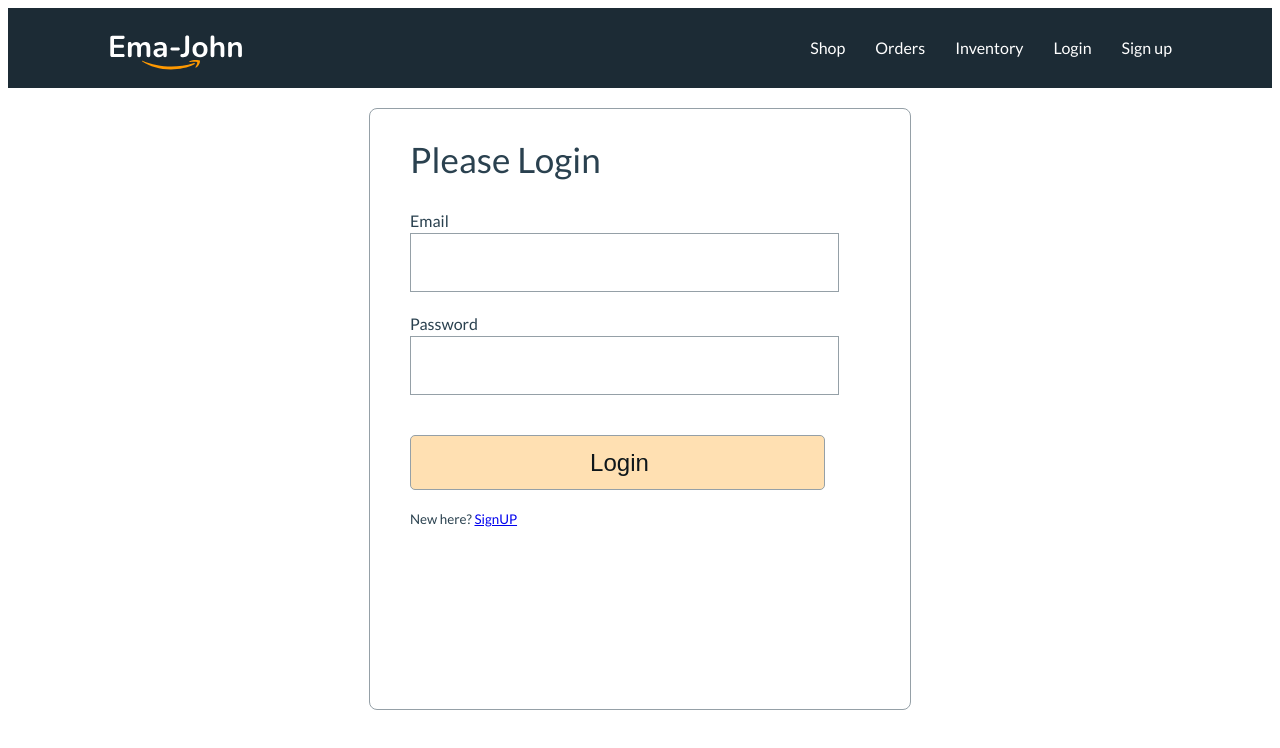
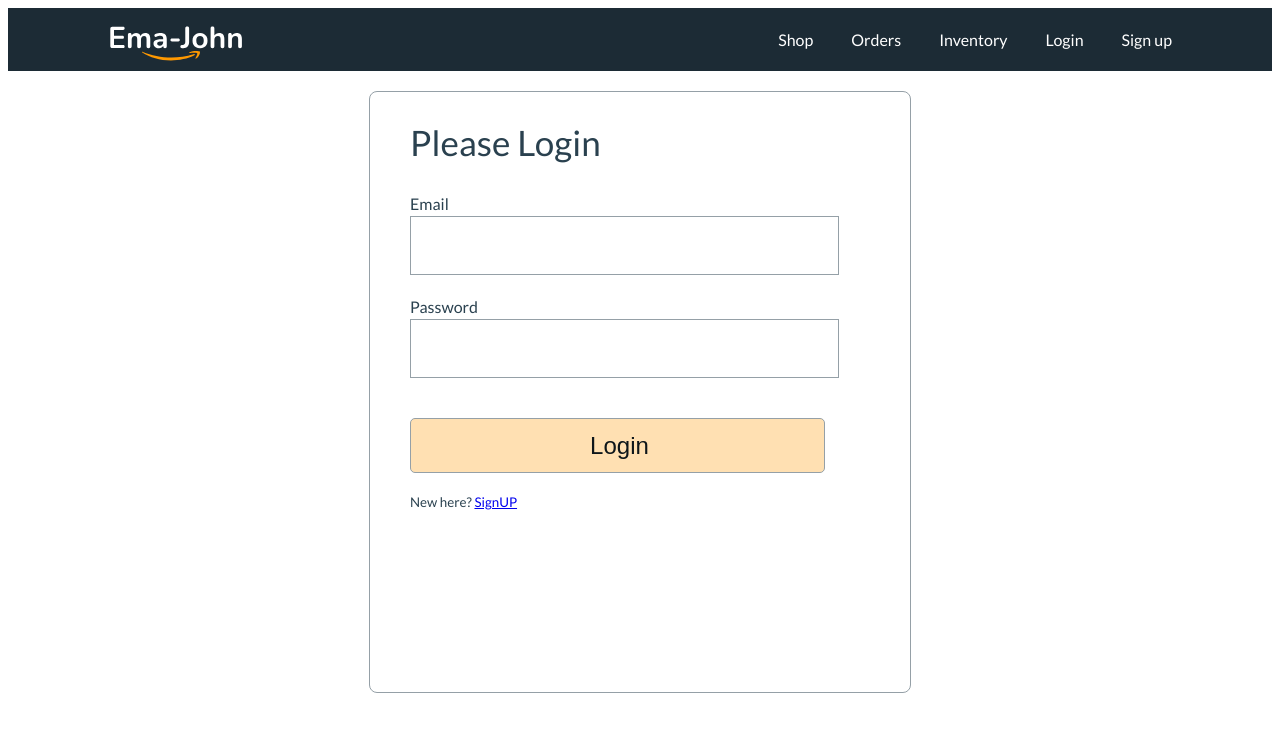
Before and after one commit to rabeya003/Ema-John-Shopping-app, a React app: page /login in a window 1280 px wide. Shown: the top 748 px of the page. Built offline with nearby package versions, Linux system fonts and the light colour scheme; no server answers; the HTML template or start-up script is replaced by a standard one.

Commit message:
private-route

```diff
--- /dev/null
+++ b/src/Component/CheckOut/CheckOut.css
@@ -0,0 +1,3 @@
+.checkout{
+    color: black;
+}
--- a/src/Component/CheckOut/CheckOut.jsx
+++ b/src/Component/CheckOut/CheckOut.jsx
@@ -1,8 +1,7 @@
-import React from "react";
-
+import "./CheckOut.css";
 const CheckOut = () => {
   return (
-    <div>
+    <div className="checkout">
       <h2>check out your order</h2>
     </div>
   );
--- a/src/Component/Header/Header.css
+++ b/src/Component/Header/Header.css
@@ -1,11 +1,11 @@
 .header{
-    height: 80px;
+    /* height: 80px; */
     background-color: #1C2B35;
     display: flex;
     justify-content: space-between;
     align-items: center;
-    padding-left: 100px;
-    padding-right: 100px;
+
+    padding: 10px 100px;
 }
 nav.header  a{
     text-decoration: none;
@@ -15,3 +15,8 @@ nav.header  a{
 nav.header a:hover{
     color: rgb(235, 134, 46);
 }
+.link{
+display: flex;
+gap: 8px;
+
+}
--- a/src/Component/Header/Hedaer.jsx
+++ b/src/Component/Header/Hedaer.jsx
@@ -17,7 +17,7 @@ const Hedaer = () => {
   return (
     <nav className="header">
       <img src={logo} alt="" />
-      <div>
+      <div className="link">
         <Link to="/">Shop</Link>
         <Link to="/orders">Orders</Link>
         <Link to="/inventory">Inventory</Link>
--- a/src/Component/LogIn/LogIn.jsx
+++ b/src/Component/LogIn/LogIn.jsx
@@ -1,4 +1,4 @@
-import { Link, useNavigate } from "react-router-dom";
+import { Link, useLocation, useNavigate } from "react-router-dom";
 import "./Login.css";
 import { useContext } from "react";
 import { AuthProvider } from "../../Context/AuthProviders";
@@ -6,6 +6,10 @@ import toast from "react-hot-toast";
 const LogIn = () => {
   const { signIn } = useContext(AuthProvider);
   const navigate = useNavigate();
+  const location = useLocation();
+  console.log(location);
+  const from = location.state?.from?.pathname || "/";
+
   const handleSubmit = (e) => {
     e.preventDefault();
     const email = e.target.email.value;
@@ -18,7 +22,7 @@ const LogIn = () => {
         console.log(user);
         e.target.reset();
         toast.success("User succesfully Loged");
-        navigate("/");
+        navigate(from, { replace: true });
       })
       .catch((error) => {
         toast.error(error.massage);
--- a/src/Component/Product/Product.css
+++ b/src/Component/Product/Product.css
@@ -22,6 +22,7 @@ color: #0E161A;
 }
 .product-info{
     margin-left: 14px;
+    color: #0E161A;
 }
 .product-info p{
     margin-top: 5px;
--- a/src/Component/Product/Product.jsx
+++ b/src/Component/Product/Product.jsx
@@ -1,6 +1,7 @@
 import "./Product.css";
 import { FontAwesomeIcon } from "@fortawesome/react-fontawesome";
 import { faShoppingCart } from "@fortawesome/free-solid-svg-icons";
+import { useState } from "react";
 
 const Product = (props) => {
   const { id, ratings, img, name, price, seller, quantity } =
--- a/src/Component/ReviewItem/ReviewItem.css
+++ b/src/Component/ReviewItem/ReviewItem.css
@@ -7,6 +7,7 @@
     padding: 8px;
     display: flex;
     align-items: center;
+    color: black;
 }
 .review-item img{
     width: 85px;
--- a/src/Context/AuthProviders.jsx
+++ b/src/Context/AuthProviders.jsx
@@ -10,9 +10,11 @@ import app from "../Firebase/Firebase.config";
 
 export const AuthProvider = createContext(null);
 const auth = getAuth(app);
+
 const AuthProviders = ({ children }) => {
   const [user, setUser] = useState(null);
   const [loading, setLoading] = useState(true);
+
   useEffect(() => {
     const unsubscribe = onAuthStateChanged(auth, (currentUser) => {
       console.log("state", currentUser);
--- /dev/null
+++ b/src/Routes/PrivateRoutes.jsx
@@ -0,0 +1,16 @@
+import { useContext } from "react";
+import { AuthProvider } from "../Context/AuthProviders";
+import { Navigate, useLocation } from "react-router-dom";
+const location = useLocation;
+const PrivateRoutes = ({ children }) => {
+  const { user, loading } = useContext(AuthProvider);
+  if (loading) {
+    return <div>Loading.......</div>;
+  }
+  if (user) {
+    return children;
+  }
+  return <Navigate to="/login" state={{ from: location }} replace></Navigate>;
+};
+
+export default PrivateRoutes;
--- a/src/main.jsx
+++ b/src/main.jsx
@@ -14,6 +14,7 @@ import CartProductLoader from "./Loaders/CartProductsLoader";
 import CheckOut from "./Component/CheckOut/CheckOut";
 import SignUp from "./Component/SignUp/SignUp";
 import AuthProviders from "./Context/AuthProviders";
+import PrivateRoutes from "./Routes/PrivateRoutes";
 const router = createBrowserRouter([
   {
     path: "/",
@@ -42,7 +43,11 @@ const router = createBrowserRouter([
       },
       {
         path: "/checkout",
-        element: <CheckOut></CheckOut>,
+        element: (
+          <PrivateRoutes>
+            <CheckOut></CheckOut>
+          </PrivateRoutes>
+        ),
       },
     ],
   },
```
Also changed, not shown: src/Component/Order/Order.css (line endings or trailing spaces).
